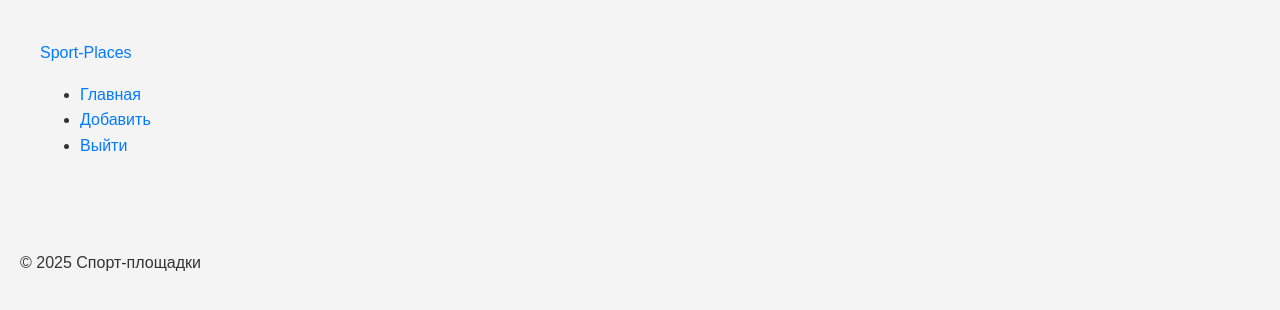
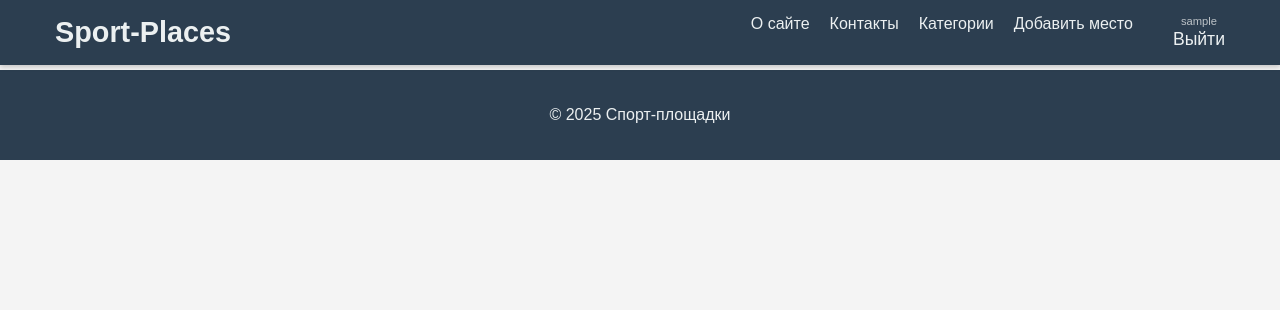
Before and after one commit to Andrei-KV/sport-places-2025, a Django app: page / in a window 1280 px wide. Shown: the top 310 px of the page. Run offline with Django 5.2, Linux system fonts and the light colour scheme; the visitor is signed in with stand-in values (Sample User, id 1); data that the repository does not hold is empty.

Commit message:
Add: header in base.html

```diff
--- a/places/static/css/styles.css
+++ b/places/static/css/styles.css
@@ -1,9 +1,153 @@
+/* General Layout and Typography */
 body {
     font-family: Arial, sans-serif;
-    line-height: 1.6;
-    margin: 20px;
+    margin: 0;
     background-color: #f4f4f4;
     color: #333;
+}
+
+.container {
+    max-width: 1200px;
+    margin: 0 auto;
+    padding: 20px;
+}
+
+/* Header and Navigation Styles */
+/* Header and Navigation Styles (Sticky and Animated) */
+/* General Header Styles */
+.header {
+    background-color: #2c3e50;
+    color: #ecf0f1;
+    padding: 0 0;
+    position: fixed;
+    top: 0;
+    width: 100%;
+    z-index: 1000;
+    transition: all 0.3s ease-in-out;
+    box-shadow: 0 2px 5px rgba(0, 0, 0, 0.2);
+}
+
+/* New CSS for Smaller Header on Scroll */
+.header.smaller {
+    padding: 0 0; /* Reduced vertical padding */
+}
+
+.header.smaller .logo-text {
+    font-size: 1.4em; /* Smaller font for logo text */
+}
+
+.header.smaller .main-nav a,
+.header.smaller .logout-button {
+    font-size: 0.9em; /* Smaller font for navigation links */
+}
+
+.header.smaller .user-info-small {
+    font-size: 0.7em; /* Even smaller font for username */
+}
+
+.header-container {
+    display: flex;
+    justify-content: space-between;
+    align-items: center;
+    margin: 0;
+    padding: 0 0 0 0;
+    box-sizing: border-box;
+}
+
+.add-place-nav {
+    margin-right: 20px; /* Adjust as needed for spacing */
+}
+
+.user-info-li {
+    text-align: right;
+    display: flex;
+    flex-direction: column;
+    align-items: center;
+}
+
+.user-info-small {
+    font-size: 0.7em;
+    color: #bdc3c7;
+    margin-bottom: 2px;
+}
+
+.logout-button {
+    background: none;
+    border: none;
+    color: #ecf0f1;
+    cursor: pointer;
+    font-size: 1.1em;
+    padding: 0;
+}
+
+.logout-button:hover {
+    color: #3498db;
+    text-decoration: underline;
+}
+
+/* Dropdown Menu CSS */
+.dropdown-menu {
+    position: relative;
+}
+
+.dropdown-content {
+    display: none;
+    position: absolute;
+    background-color: #34495e; /* Darker background */
+    min-width: 160px;
+    box-shadow: 0px 8px 16px 0px rgba(0,0,0,0.2);
+    z-index: 1;
+    padding: 12px 16px;
+    border-radius: 4px;
+    top: 100%;
+}
+
+.dropdown-menu:hover .dropdown-content {
+    display: block;
+}
+
+.dropdown-content li {
+    padding: 8px 0;
+}
+
+.dropdown-content a {
+    color: white;
+}
+
+.logo-text {
+    font-size: 1.8em;
+    font-weight: bold;
+    color: #ecf0f1;
+    text-decoration: none;
+}
+
+
+.main-nav .nav-list {
+    list-style: none;
+    margin: 0;
+    padding: 0;
+    display: flex;
+    gap: 20px;
+}
+
+.main-nav a {
+    color: #ecf0f1;
+    text-decoration: none;
+    font-size: 1em;
+    transition: color 0.3s ease;
+}
+
+.main-nav a:hover {
+    color: #3498db; /* A light blue hover effect */
+}
+
+/* Footer Styles */
+footer {
+    text-align: center;
+    padding: 20px;
+    background-color: #2c3e50;
+    color: #ecf0f1;
+    margin-top: 40px;
 }
 
 h1, h2 {
@@ -77,7 +221,7 @@ a:hover {
 .container {
     max-width: 1200px;
     margin: 0 auto;
-    padding: 20px;
+    padding: 15px;
 }
 
 /* Стили для сетки карточек */
--- a/places/urls.py
+++ b/places/urls.py
@@ -7,4 +7,10 @@ urlpatterns = [
     path('add/', views.add_place, name='add_place'),
     path('edit/<int:place_id>/', views.edit_place, name='edit_place'),
     path('register/', views.register, name='register'),
+
+
+    path('', views.home_page, name='about'),
+    path('', views.home_page, name='contacts'),
+    path('', views.home_page, name='categories'),
+
 ]
--- a/templates/base/base.html
+++ b/templates/base/base.html
@@ -11,16 +11,31 @@
     <header class="header">
         <div class="container header-container">
             <div class="logo">
-                <a href="{% url 'home' %}">
+                <a href="{% url 'home' %}" class="logo-link">
+                    <div class="logo-icon"></div>
                     <span class="logo-text">Sport-Places</span>
                 </a>
             </div>
             <nav class="main-nav">
                 <ul class="nav-list">
-                    <li><a href="{% url 'home' %}">Главная</a></li>
+                    <li><a href="{% url 'about' %}">О сайте</a></li>
+                    <li><a href="{% url 'contacts' %}">Контакты</a></li>
+                    <li class="dropdown-menu">
+                        <a href="{% url 'categories' %}">Категории</a>
+                        <ul class="dropdown-content">
+                            <li><a href="#">Теннис</a></li>
+                            <li><a href="#">Волейбол</a></li>
+                        </ul>
+                    </li>
+                    <li class="add-place-nav"><a href="{% url 'add_place' %}">Добавить место</a></li>
                     {% if user.is_authenticated %}
-                        <li><a href="{% url 'add_place' %}">Добавить</a></li>
-                        <li><a href="{% url 'logout' %}">Выйти</a></li>
+                        <li class="user-info-li">
+                            <span class="user-info-small">{{ user.username }}</span>
+                            <form method="post" action="{% url 'logout' %}">
+                                {% csrf_token %}
+                                <button type="submit" class="logout-button nav-link">Выйти</button>
+                            </form>
+                        </li>
                     {% else %}
                         <li><a href="{% url 'login' %}">Войти</a></li>
                         <li><a href="{% url 'register' %}">Регистрация</a></li>
@@ -38,5 +53,16 @@
     <footer>
         <p>© 2025 Спорт-площадки</p>
     </footer>
+    {# --- Для изменения header --- #}
+    <script>
+        window.onscroll = function() {
+          const header = document.querySelector(".header");
+          if (document.body.scrollTop > 50 || document.documentElement.scrollTop > 50) {
+            header.classList.add("smaller");
+          } else {
+            header.classList.remove("smaller");
+          }
+        };
+    </script>
 </body>
 </html>
--- a/templates/places/add_place.html
+++ b/templates/places/add_place.html
@@ -1,4 +1,4 @@
-{% extends '../base/base.html' %}
+{% extends 'base/base.html' %}
 {% load static %}
 
 {% block title %}Добавить площадку{% endblock %}
--- a/templates/places/edit_place.html
+++ b/templates/places/edit_place.html
@@ -1,4 +1,4 @@
-{% extends '../base/base.html' %}
+{% extends 'base/base.html' %}
 {% load static %}
 
 {% block title %}Редактировать {{ pending_submission.original_place.name }}{% endblock %}
--- a/templates/places/home.html
+++ b/templates/places/home.html
@@ -1,4 +1,4 @@
-{% extends '../base/base.html' %}
+{% extends 'base/base.html' %}
 {% load static %}
 
 {% block content %}
--- a/templates/places/place_detail.html
+++ b/templates/places/place_detail.html
@@ -1,4 +1,4 @@
-{% extends '../base/base.html' %}
+{% extends 'base/base.html' %}
 {% load static %}
 
 {% block title %}{{ place.name }}{% endblock %}
```
